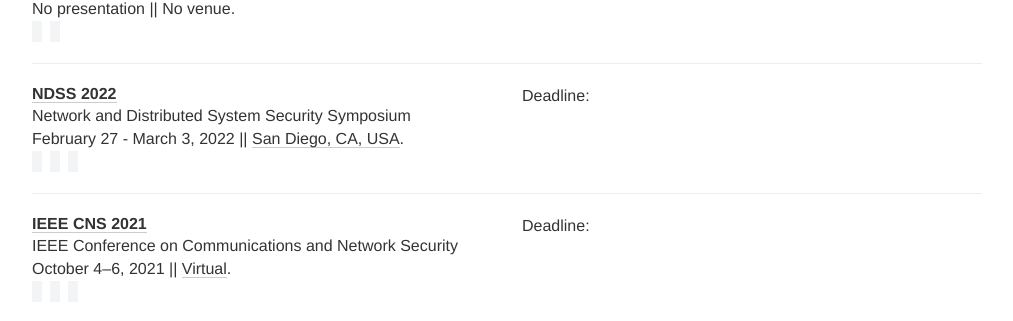
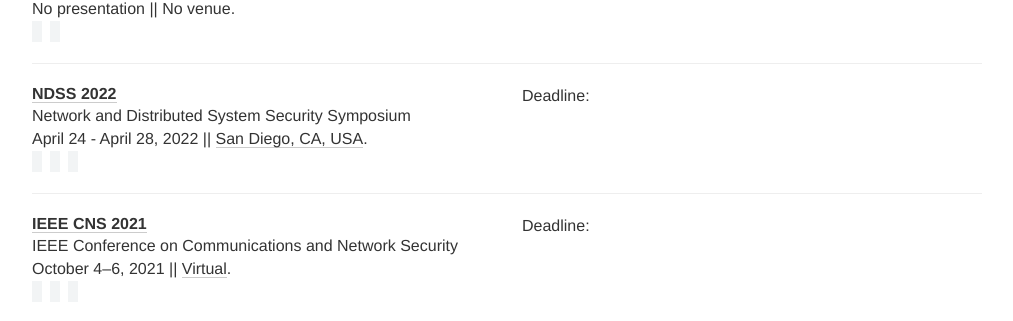
Before and after one commit to netsec-ethz/netsec-deadlines, a Jekyll site: the page built from index.html, in a window 1280 px wide and 900 px high, scrolled down 1218 px. Shown: the part 130-451 px from the top of the window, without its empty margins (133-1146 px from the left). Built offline with Jekyll 4.4.1, drawn with Linux system fonts in a browser that asks for light colours; nearby versions of some CDN libraries.

Commit message:
Update NDSS 2022
NDSS 2022 has been postponed due to the ongoing COVID-19 pandemic and the surging Omicron variant. The symposium will now take place from 24 – 28 April, 2022 in person and remotely.

```diff
--- a/_data/conferences.yml
+++ b/_data/conferences.yml
@@ -90,7 +90,7 @@
 
 - name: NDSS
   year: 2022
-  date: "February 27 - March 3, 2022"
+  date: "April 24 - April 28, 2022"
   place: San Diego, CA, USA
   description: Network and Distributed System Security Symposium
   link: https://www.ndss-symposium.org/ndss2022/call-for-papers/
```
